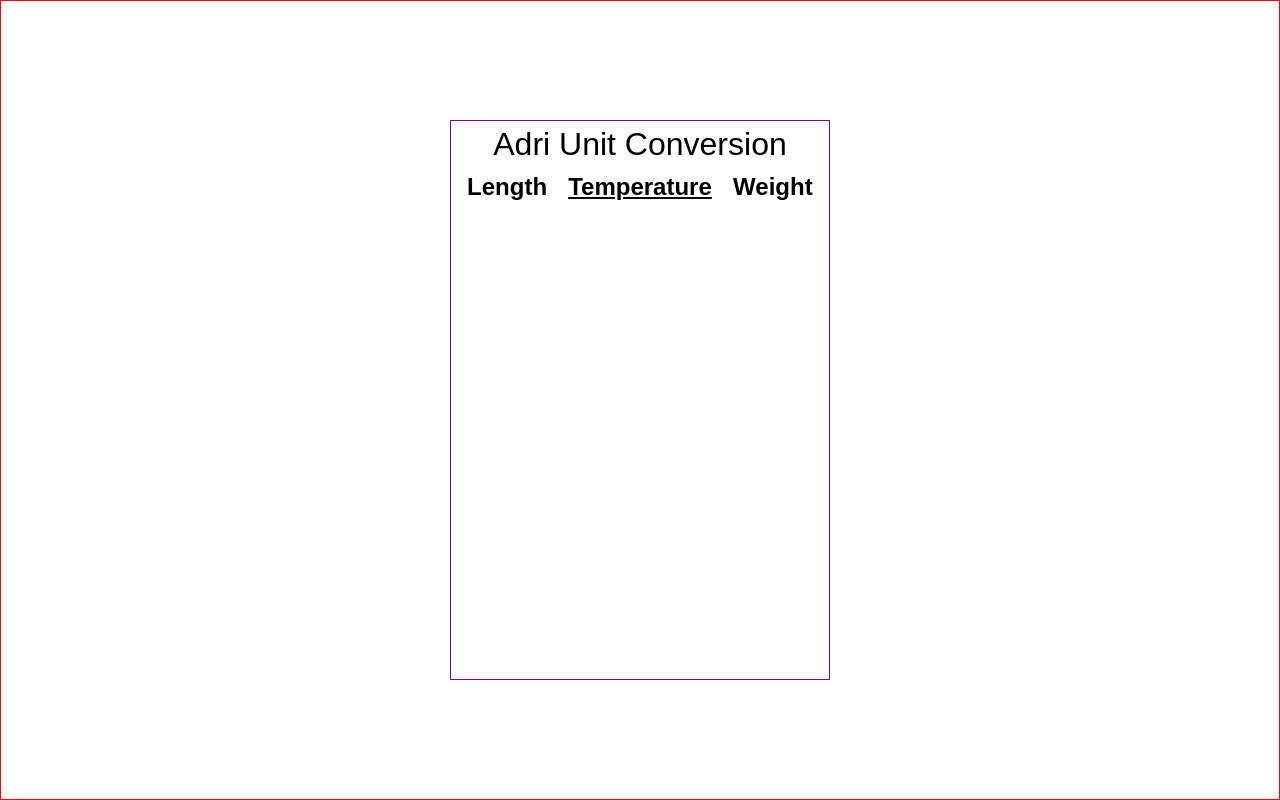
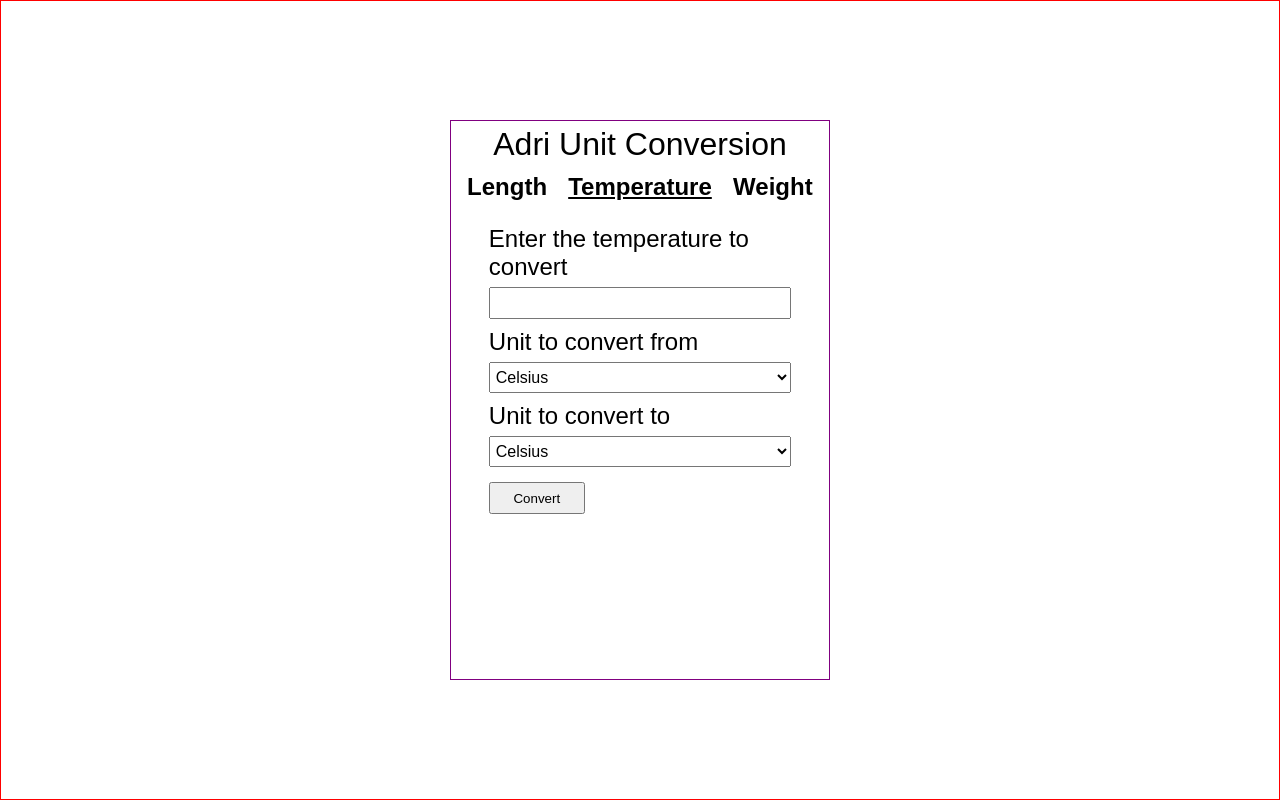
Before and after one commit to Adrian030304/AdriUnitConverter, a Flask app: page /temperature in a window 1280 px wide. Run offline with Flask 3, Linux system fonts and the light colour scheme.

Commit message:
implement logic code for temperature conversion and add necessary webpage

```diff
--- a/app/routes.py
+++ b/app/routes.py
@@ -46,7 +46,39 @@ def length_page():
 @app.route('/temperature', methods=['POST','GET'])
 def temperature_page():
 
-    return render_template('temperature.html', active='temperature')
+    temperature_units = {
+        "Celsius":0,
+        "Fahrenheit":0,
+        "Kelvin":0
+    }
+
+    if request.method == 'POST':
+
+        response_values = {k:v if v else 0 for k,v in request.form.items()}.values()
+
+        value, _from, _to = response_values
+        value = float(value)
+        final = 0
+        #transformam orice unitate in cea de baza celsius
+        if _from.lower() == 'fahrenheit':
+            final = (value - 32) * 5/9
+        elif _from.lower() == 'kelvin':
+            final = value - 273.15
+        else:
+            final = value
+
+        #transformam din celsius in unitatea tinta
+        if _to.lower() == 'fahrenheit':
+            final = value *  9/5 + 32
+        elif _to.lower() == 'kelvin':
+            final = value + 273.15
+        else:
+            final = value
+
+        return render_template('temperature.html', units = temperature_units, result = [value, _from, _to, final], active = 'temperature')
+
+
+    return render_template('temperature.html', active='temperature', units = temperature_units)
 
 @app.route('/weight', methods=['POST','GET'])
 def weight_page():
@@ -57,8 +89,6 @@ def weight_page():
         "ounce":28.350,
         "pound":454.00
     }
-
-    result = None
 
     if request.method == 'POST':
 
--- a/app/templates/temperature.html
+++ b/app/templates/temperature.html
@@ -1,3 +1,39 @@
 {% extends "index.html" %}
 
 {%block title%}Temperature{%endblock%}
+
+{%block content%}
+{% if request.method == 'POST' %}
+    <div class="result">
+        <p>Result of your calculation: </p>
+        <p id="form-result">{{result[0]}} {{result[1]}} = {{result[3]}} {{result[2]}}</p>
+        <a href="{{url_for('temperature_page')}}" id="reset">Reset</a>
+    </div>
+{% else %}
+<div class="form">
+    <form action="{{url_for('temperature_page')}}" class="form-body" method="post">
+
+        <label for="val">Enter the temperature to convert</label>
+        <input type="text" name="value" id="val">
+        <span id="error">Warning: You can only insert numbers.</span>
+
+        <label for="from">Unit to convert from</label>
+        <select name="from" id="from">
+            {%for u, v in units.items() %}
+                <option value="{{u}}">{{u}}</option>
+            {%endfor%}
+        </select>
+
+        <label for="to">Unit to convert to</label>
+        <select name="to" id="to">
+            {%for u, v in units.items() %}
+                <option value="{{u}}">{{u}}</option>
+            {%endfor%}
+        </select>
+
+        <input type="submit" value="Convert" id="convert-btn">
+    </form>
+</div>
+{% endif %}
+
+{%endblock%}
```
